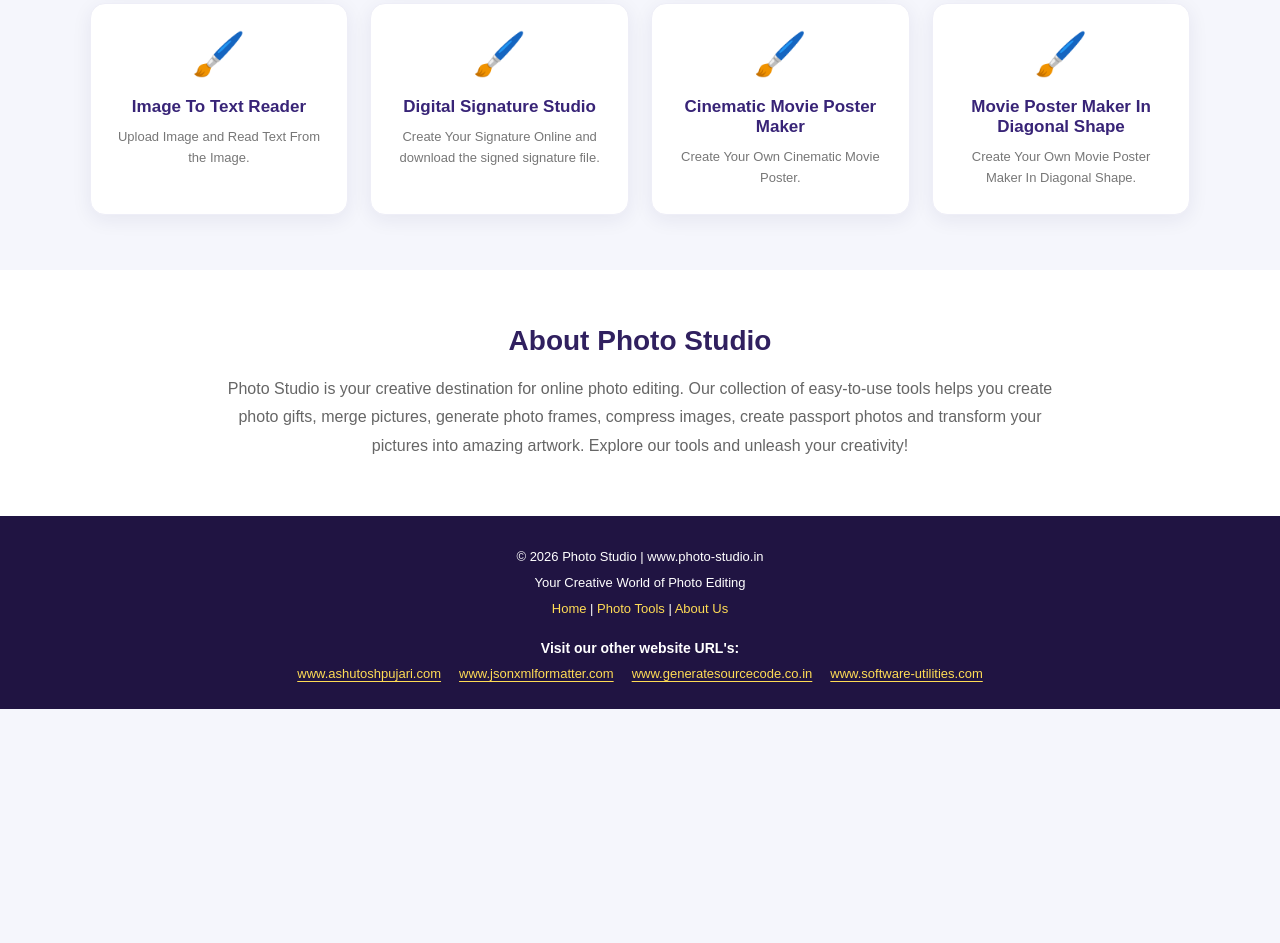
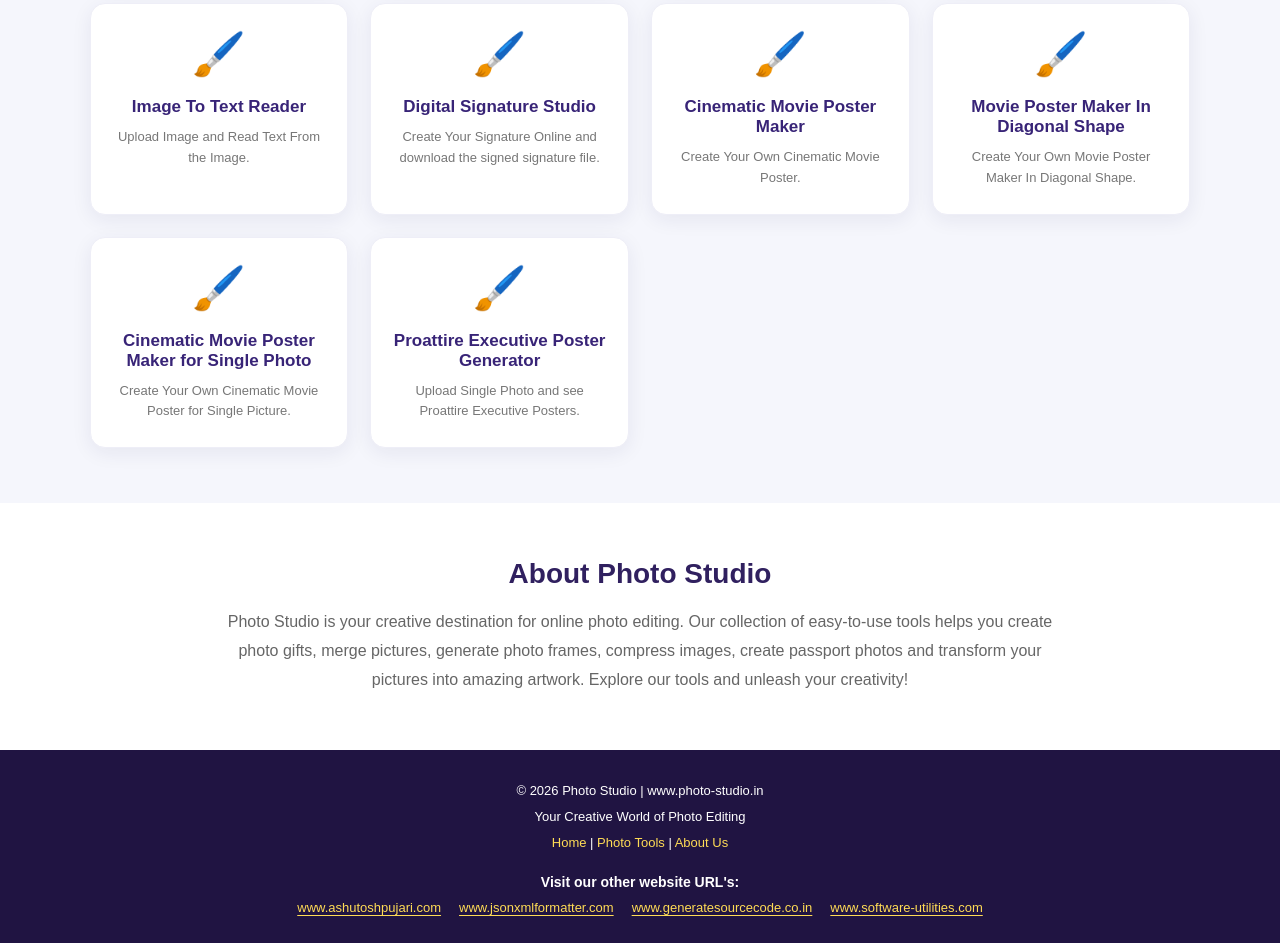
Before and after one commit to ashutoshvpujari1-pixel/photo-studio, a plain HTML site: page index.html in a window 1280 px wide. Shown: the part 1850-2793 px from the top of the page. Before the commit the page ends 2559 px from the top, so only its background shows below. Drawn offline with Linux system fonts and the light colour scheme.

Commit message:
Update index.html

```diff
--- a/index.html
+++ b/index.html
@@ -543,6 +543,17 @@ footer a {
             <p>Create Your Own Movie Poster Maker In Diagonal Shape.</p>
         </a>
 
+	<a class="tool-card" href="CinePoster_Studio.html">
+            <div class="tool-icon">🖌️</div>
+            <h3>Cinematic Movie Poster Maker for Single Photo</h3>
+            <p>Create Your Own Cinematic Movie Poster for Single Picture.</p>
+        </a>
+
+	<a class="tool-card" href="proattire_executive_poster_generator.html">
+            <div class="tool-icon">🖌️</div>
+            <h3>Proattire Executive Poster Generator</h3>
+            <p>Upload Single Photo and see Proattire Executive Posters.</p>
+        </a>
 
         <div class="no-results" id="noResults">
             No matching tools found. Please try another search.
```
